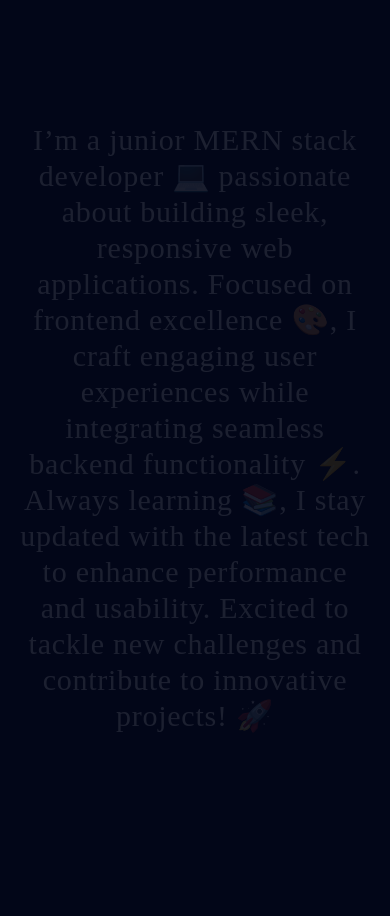
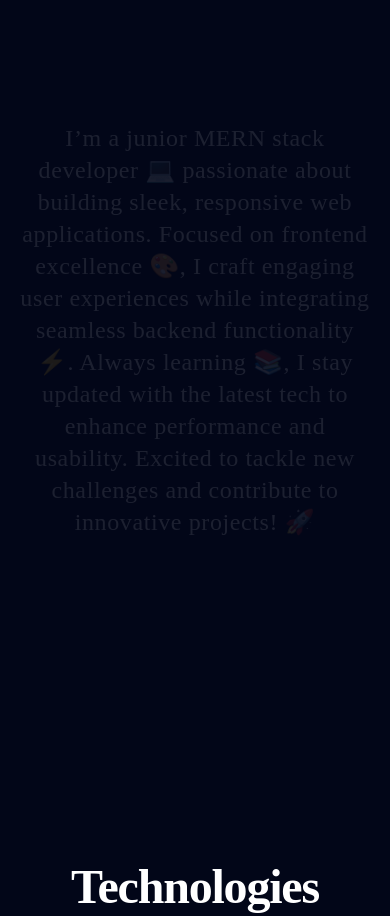
Before and after one commit to khbmh/portfolio-2025, a React (Vite) app: page / in a window 390 px wide. Shown: the part 840-1756 px from the top of the page. Built offline with nearby package versions, Linux system fonts and the light colour scheme; a web font is replaced by a local one.

Commit message:
about me text resized

```diff
--- a/src/comp/Text.jsx
+++ b/src/comp/Text.jsx
@@ -42,7 +42,7 @@
   return (
     <div id='about' className="flex flex-col">
       <div className="text flex justify-center items-center pt-[14vh] pb-[5vh] px-5 mx-auto text-white lg:w-[70vw] text-center">
-        <p className="text-3xl md:text-5xl tracking-wide">
+        <p className="text-2xl md:text-4xl lg:text-5xl tracking-wide">
           {splitText}
         </p>
       </div>
```
